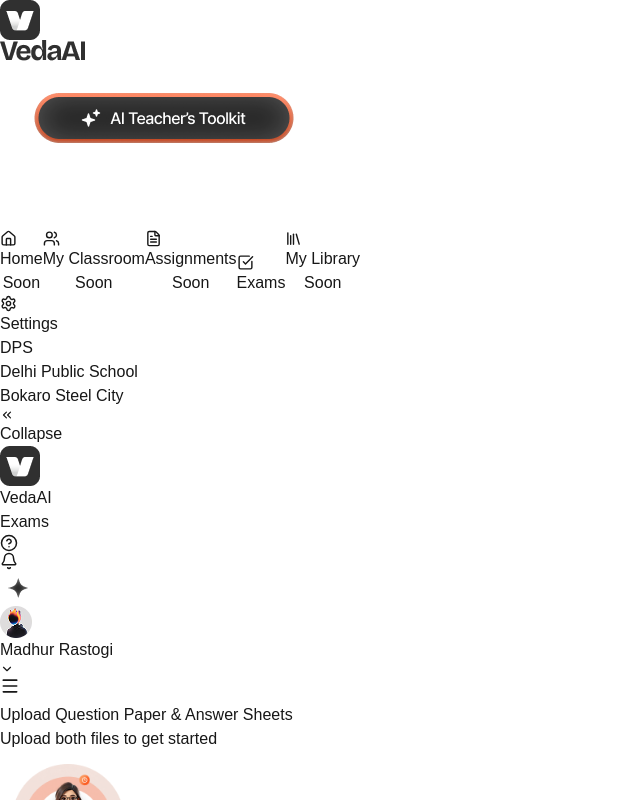
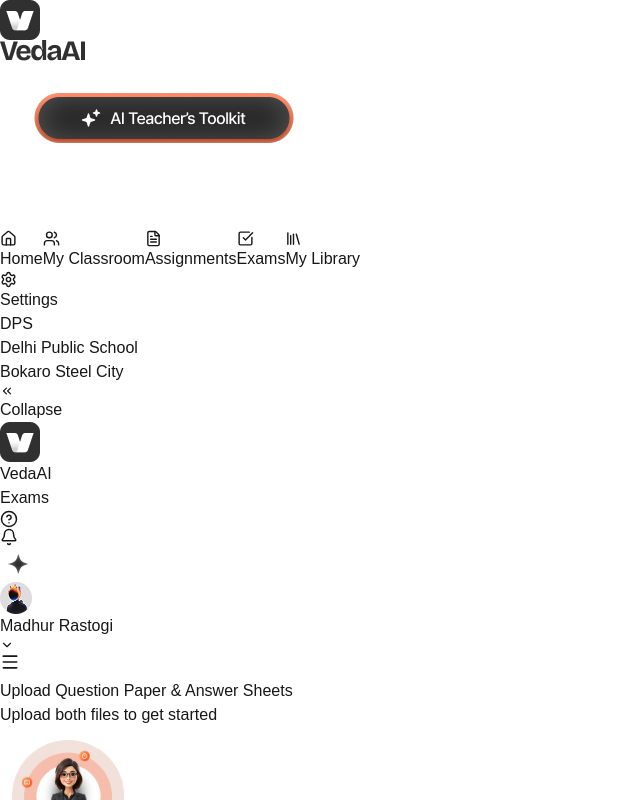
Before and after one commit to Rishik1918/Assesment-Mapping, a Next.js app: page / in a window 1280 px wide. Shown: the top 800 px of the page, without its empty margins (0-640 px from the left). Built offline with nearby package versions, Linux system fonts and the light colour scheme.

Commit message:
Clean sidebar items without badges while keeping placeholder tabs inactive

```diff
--- a/src/app/page.tsx
+++ b/src/app/page.tsx
@@ -739,13 +739,11 @@
                         setActiveTab('exams');
                       }
                     }}
-                    title={item.disabled ? `${item.label} (Coming Soon)` : item.label}
+                    title={item.label}
                     className={`w-11 h-11 flex items-center justify-center rounded-xl transition mx-auto ${
                       isSelected
                         ? 'bg-slate-100 text-slate-900 shadow-sm'
-                        : item.disabled
-                          ? 'text-slate-300 cursor-not-allowed opacity-50'
-                          : 'text-slate-500 hover:bg-slate-50 hover:text-slate-900'
+                        : 'text-slate-500 hover:bg-slate-50 hover:text-slate-900'
                     }`}
                   >
                     <Icon size={18} className={item.highlightIcon && isSelected ? 'text-[#f95738]' : ''} />
@@ -761,24 +759,15 @@
                       setActiveTab('exams');
                     }
                   }}
-                  title={item.disabled ? `${item.label} (Coming Soon)` : item.label}
-                  className={`w-full flex items-center justify-between px-4 py-2.5 rounded-xl text-sm font-semibold transition ${
+                  title={item.label}
+                  className={`w-full flex items-center gap-3.5 px-4 py-2.5 rounded-xl text-sm font-semibold transition ${
                     isSelected
                       ? 'bg-slate-100 text-slate-900 font-bold'
-                      : item.disabled
-                        ? 'text-slate-400 cursor-not-allowed opacity-60'
-                        : 'text-slate-500 hover:bg-slate-50 hover:text-slate-900'
+                      : 'text-slate-500 hover:bg-slate-50 hover:text-slate-900'
                   }`}
                 >
-                  <div className="flex items-center gap-3.5">
-                    <Icon size={17} className={item.highlightIcon && isSelected ? 'text-[#f95738]' : ''} />
-                    <span>{item.label}</span>
-                  </div>
-                  {item.disabled && (
-                    <span className="text-[9px] font-bold text-slate-400 bg-slate-100 px-1.5 py-0.5 rounded tracking-wider">
-                      Soon
-                    </span>
-                  )}
+                  <Icon size={17} className={item.highlightIcon && isSelected ? 'text-[#f95738]' : ''} />
+                  <span>{item.label}</span>
                 </button>
               );
             })}
```
